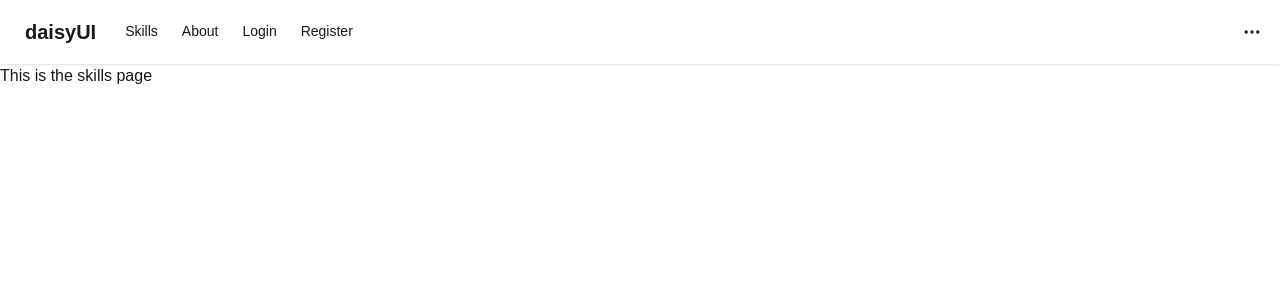
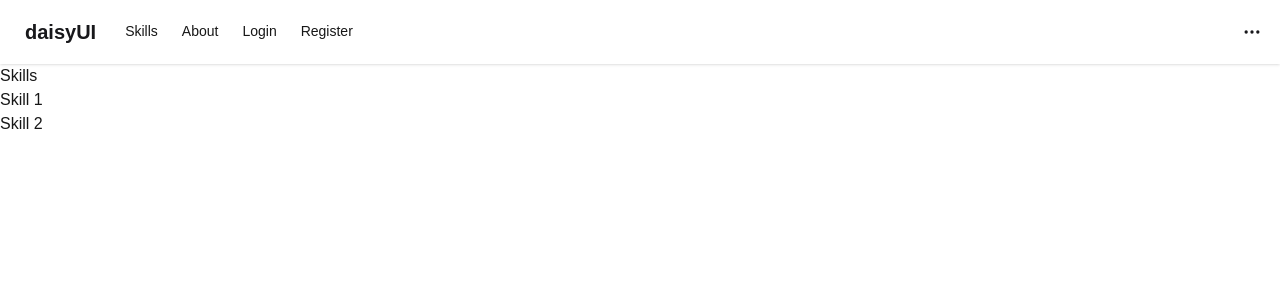
Before and after one commit to Kafoor-Nimas/Next-js-Learning, a Next.js app in the folder agent-skills-manager/: page /skills in a window 1280 px wide. Shown: the top 300 px of the page. Built offline with nearby package versions, Linux system fonts and the light colour scheme.

Commit message:
Refactor Header component to use Link for navigation and export Skill type in SKILLS.ts

```diff
--- a/agent-skills-manager/app/components/Header.tsx
+++ b/agent-skills-manager/app/components/Header.tsx
@@ -1,4 +1,5 @@
 import React from "react";
+import Link from "next/link";
 
 export default function Header() {
   return (
@@ -8,18 +9,17 @@ export default function Header() {
 
         <ul className="menu menu-horizontal p-0">
           <li>
-                <a href="/skills">Skills</a>
+            <Link href="/skills">Skills</Link>
           </li>
           <li>
-                <a href="/about">About</a>
+            <Link href="/about">About</Link>
           </li>
           <li>
-                <a href="/login">Login</a>
+            <Link href="/login">Login</Link>
           </li>
           <li>
-                <a href="/register">Register</a>
+            <Link href="/register">Register</Link>
           </li>
-
         </ul>
       </div>
       <div className="flex-none">
--- a/agent-skills-manager/app/skills/SKILLS.ts
+++ b/agent-skills-manager/app/skills/SKILLS.ts
@@ -1,4 +1,4 @@
-type Skill = {
+export type Skill = {
     id:string,
     name:string,
     description:string,
--- a/agent-skills-manager/app/skills/[identifier]/page.tsx
+++ b/agent-skills-manager/app/skills/[identifier]/page.tsx
@@ -1,14 +1,20 @@
-import { SKILLS } from "../SKILLS";
+"use client";
 
-type SkillsPageProps = {
-  params: {
-    identifier: string;
-  };
-};
+import { useParams } from "next/navigation";
+import { Skill, SKILLS } from "../SKILLS";
+import { useEffect, useState } from "react";
 
-export default async function page({ params }: SkillsPageProps) {
-  const { identifier } = await params;
-  const skill = SKILLS.find((skill) => skill.id === identifier);
+export default function Page() {
+  const params = useParams<{ identifier: string }>();
+
+  const [skills,setSkills]=useState(SKILLS);
+  const [skill,setSkill]=useState<Skill | null>(null)
+  useEffect(()=>{
+    const skill = SKILLS.find((skill) => skill.id === params.identifier)
+    if(skill){
+      setSkill(skill)
+    }
+  },[params.identifier])
   return skill ? (
     <article>
       <h1>{skill?.name}</h1>
--- a/agent-skills-manager/app/skills/page.tsx
+++ b/agent-skills-manager/app/skills/page.tsx
@@ -1,3 +1,18 @@
+import Link from "next/link";
+import { SKILLS } from "./SKILLS";
+
 export default function SkillsPage() {
-  return <div>This is the skills page</div>;
+  const skills = SKILLS;
+  return (
+    <section>
+      <h1>Skills</h1>
+      <ul>
+        {skills.map((skill) => (
+          <li key={skill.id}>
+            <Link href={`/skills/${skill.id}`}>{skill.name}</Link>
+          </li>
+        ))}
+      </ul>
+    </section>
+  );
 }
```
Lines whose indentation alone changed are shown as unchanged.
